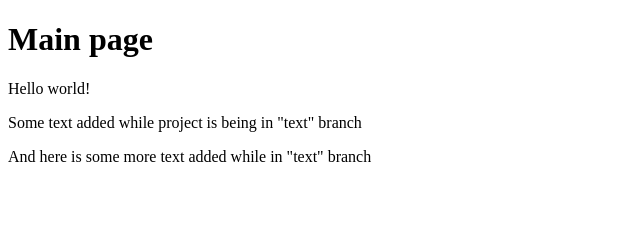
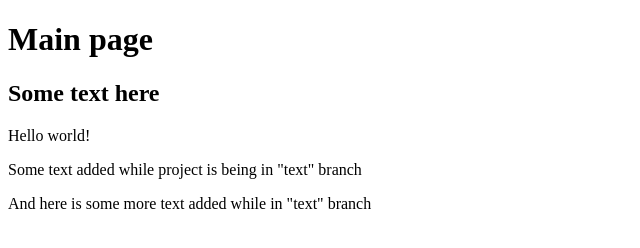
Before and after one commit to VOA-ZIPZm231/Prakt, a plain HTML site: page index.html in a window 1280 px wide. Shown: the whole page, without its empty margins (0-640 px from the left). Drawn offline with Linux system fonts and the light colour scheme.

Commit message:
Added another <h2> header with some text in it

```diff
--- a/index.html
+++ b/index.html
@@ -6,6 +6,7 @@
 </head>
 <body>
     <h1> Main page</h1>
+    <h2>Some text here</h2>
     <p>Hello world!</p>
     <p>Some text added while project is being in "text" branch</p>
     <p>And here is some more text added while in "text" branch</p>
```
